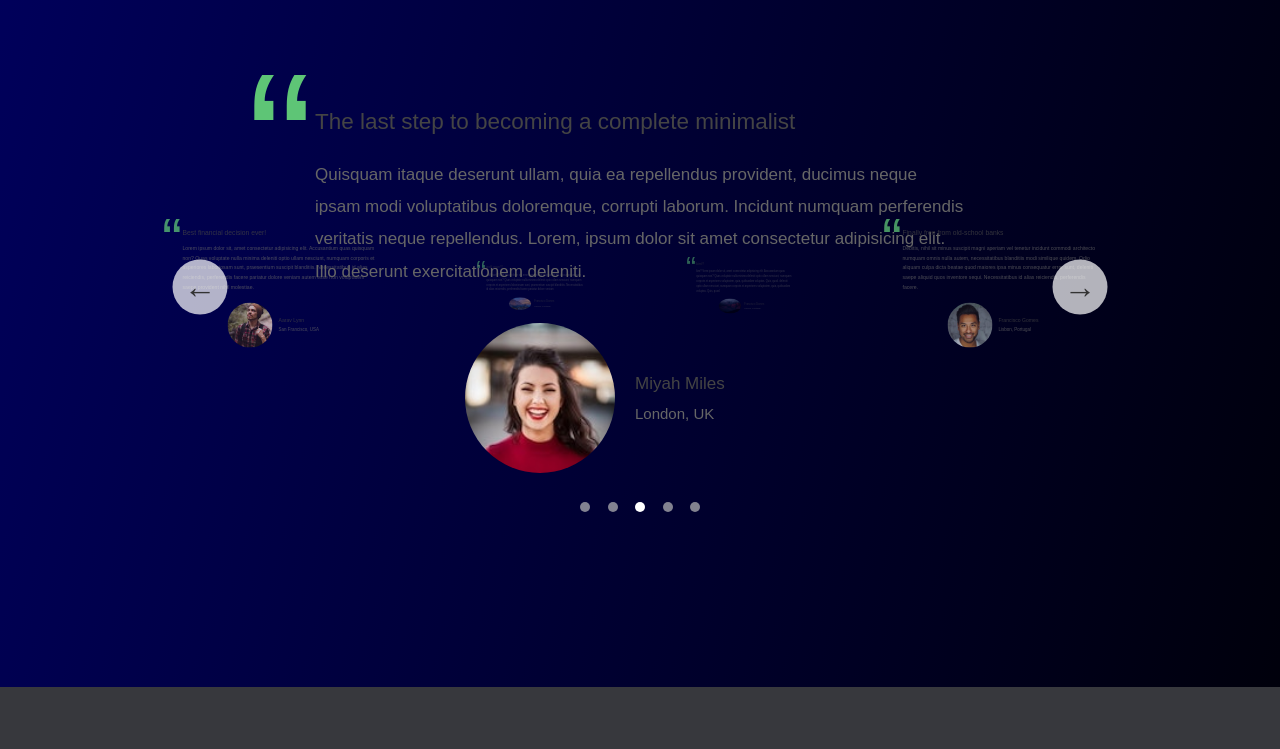
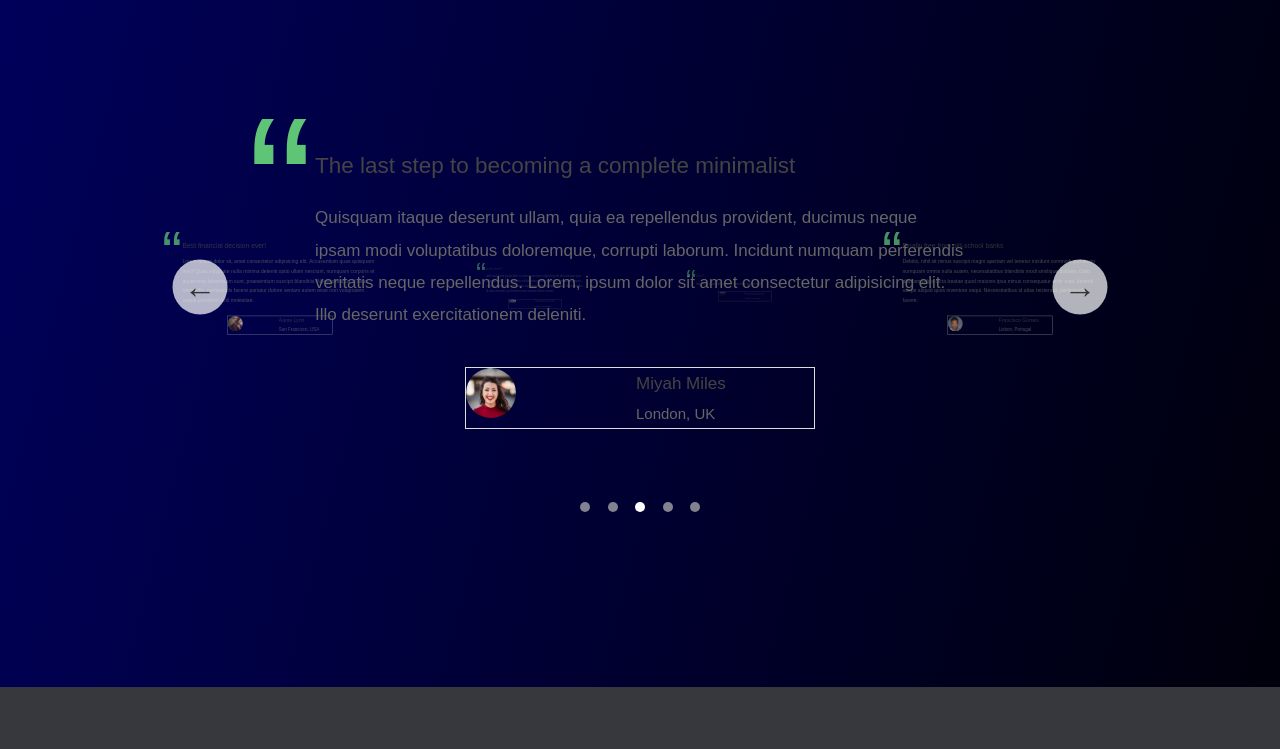
Before and after one commit to wolfgangbergin/newStart, a website with bundled scripts: page index.html in a window 1280 px wide. Shown: the part 3502-4251 px from the top of the page. Built offline with nearby package versions, Linux system fonts and the light colour scheme.

Commit message:
fixingBugg!

```diff
--- a/index.html
+++ b/index.html
@@ -304,6 +304,24 @@
         </div>
 
 
+        <div class="slide four">
+          <div class="testimonial">
+            <h5 class="testimonial__header">
+              kim!!!
+            </h5>
+            <blockquote class="testimonial__text">
+              kim!!! lorm ipsum dolor sit, amet consectetur adipisicing elit.
+
+            </blockquote>
+            <address class="testimonial__author">
+              <img src="img/img-4.jpg" alt="" class="testimonial__photo" />
+              <h6 class="testimonial__name">Francisco Gomes</h6>
+              <p class="testimonial__location">Lisbon, Portugal</p>
+            </address>
+            </div>
+        </div>
+
+
         <!-- <div class="slide four"><img src="img/img-1.jpg" alt="Photo 1" /></div> -->
         <!-- <div class="slide five"><img src="img/img-2.jpg" alt="Photo 2" /></div>  -->
         <!-- <div class="slide"><img src="img/img-3.jpg" alt="Photo 3" /></div>
--- a/scripts/sliderFunc.js
+++ b/scripts/sliderFunc.js
@@ -1,5 +1,4 @@
 'use strict';
-
 
 const sliderFunc = function () {
   // /////////////////////////////////////////////////////////////////////////////////////////
@@ -12,11 +11,7 @@ kimSlideFive.innerHTML = ` <div class="testimonial">
 </h5>
 <blockquote class="testimonial__text">
   kim!!! lorm ipsum dolor sit, amet consectetur adipisicing elit.
-  Accusantium quas quisquam non? Quas voluptate nulla minima
-  deleniti optio ullam nesciunt, numquam corporis et asperiores
-  voluptatem, quia, quibusdam voluptas. Quis, quod.
-  deleniti optio ullam nesciunt, numquam corporis et asperiores
-  voluptatem, quia, quibusdam voluptas. Quis, quod.
+
 </blockquote>
 <address class="testimonial__author">
   <img src="img/img-4.jpg" alt="" class="testimonial__photo" />
@@ -32,7 +27,7 @@ document.querySelector('#section--3').scrollIntoView();
   const dotsContainer = document.querySelector('.dots');
 
   let slider = document.querySelector('.slider');
-slider.insertAdjacentElement('beforeend', kimSlideFive);
+  // slider.insertAdjacentElement('beforeend', kimSlideFive);
   let slideNodeList = document.querySelectorAll('.slide');
 
   slideNodeList.forEach((ele, i) => {
@@ -57,6 +52,16 @@ const makeDots = function () {
 
   // /////////////////////////////////////////////////////////////////////////////////////////
 
+  const cssFunc = function () {
+    tempWolf1[0].className = 'slide zero';
+    tempWolf1[1].className = 'slide one';
+    tempWolf1[2].className = 'slide two';
+    tempWolf1[3].className = 'slide three';
+    tempWolf1[4].className = 'slide four';
+  };
+
+  // /////////////////////////////////////////////////////////////////////////////////////////
+
   const activeDot = function (slide) {
     document.querySelectorAll('.dots__dot').forEach((dot) => {
       dot.classList.remove('dots__dot--active');
@@ -77,12 +82,7 @@ dotsContainer.addEventListener('click', (e) => {
   // /////////////////////////////////////////////////////////////////////////////////////////
   const slideFunc = function (paramA, paramB) {
     tempWolf1.splice(paramB, 0, ...tempWolf1.splice(paramA, 1));
-  tempWolf1[0].className = 'slide zero';
-  tempWolf1[1].className = 'slide one';
-  tempWolf1[2].className = 'slide two';
-  tempWolf1[3].className = 'slide three';
-  tempWolf1[4].className = 'slide four';
-
+    cssFunc();
     let temp = document.querySelector('.slide.two');
 
     activeDot(temp.dataset.slide);
@@ -108,11 +108,11 @@ document.addEventListener('keydown', (e) => {
   // /////////////////////////////////////////////////////////////////////////////////////////
   const init = function () {
     makeDots();
-  activeDot(2);
+    //activeDot(`2`);
+    slideFunc(0, 0);
   };
   init();
 };
 // /////////////////////////////////////////////////////////////////////////////////////////
 
-
 export { sliderFunc };
--- a/style.css
+++ b/style.css
@@ -502,7 +502,7 @@ h4 {
 }
 
 .testimonial__author {
-
+  border: 1px solid #ddd;
   margin-left: 15rem;
   margin-right: 15rem;
   font-style: normal;
@@ -514,8 +514,9 @@ h4 {
 
 .testimonial__photo {
   grid-row: 1 / span 2;
-  width: 15rem;
+  width: 5rem;
   border-radius: 50%;
+
 }
 
 .testimonial__name {
```
Lines whose indentation alone changed are shown as unchanged.
